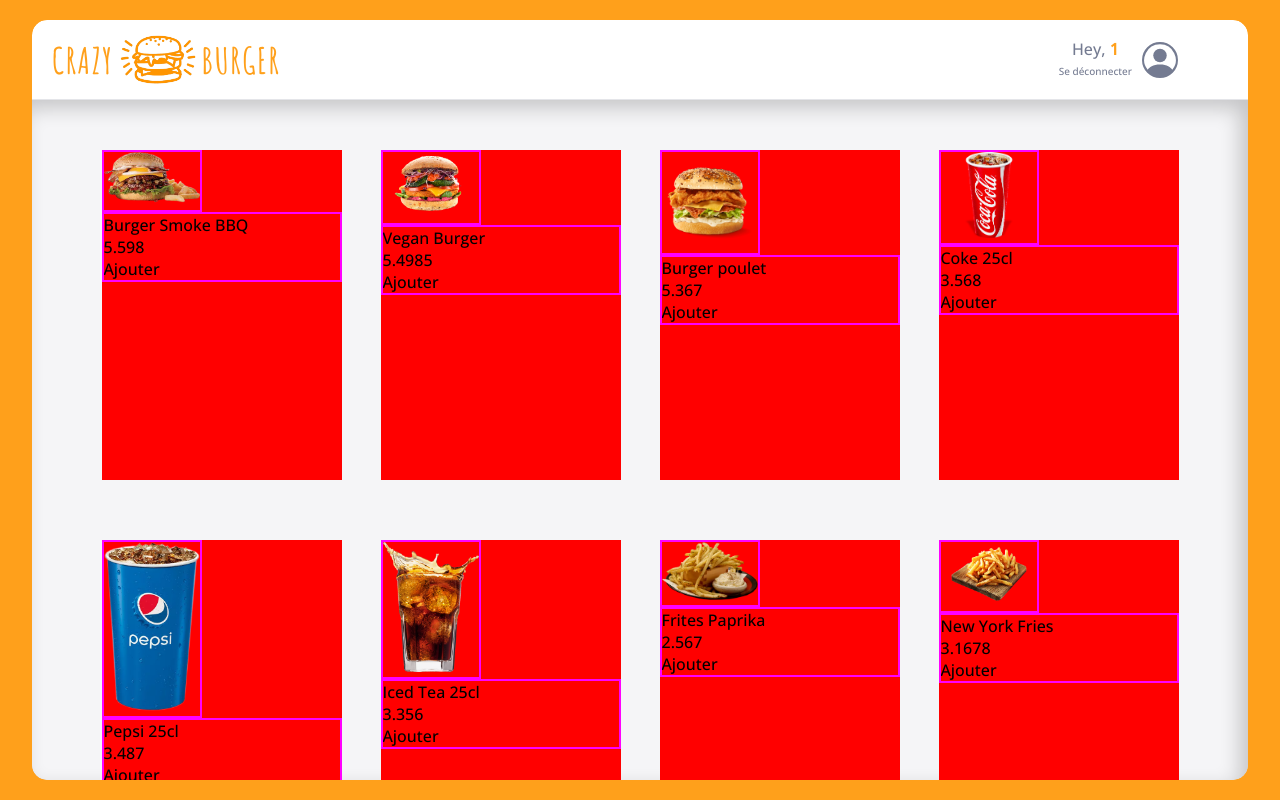
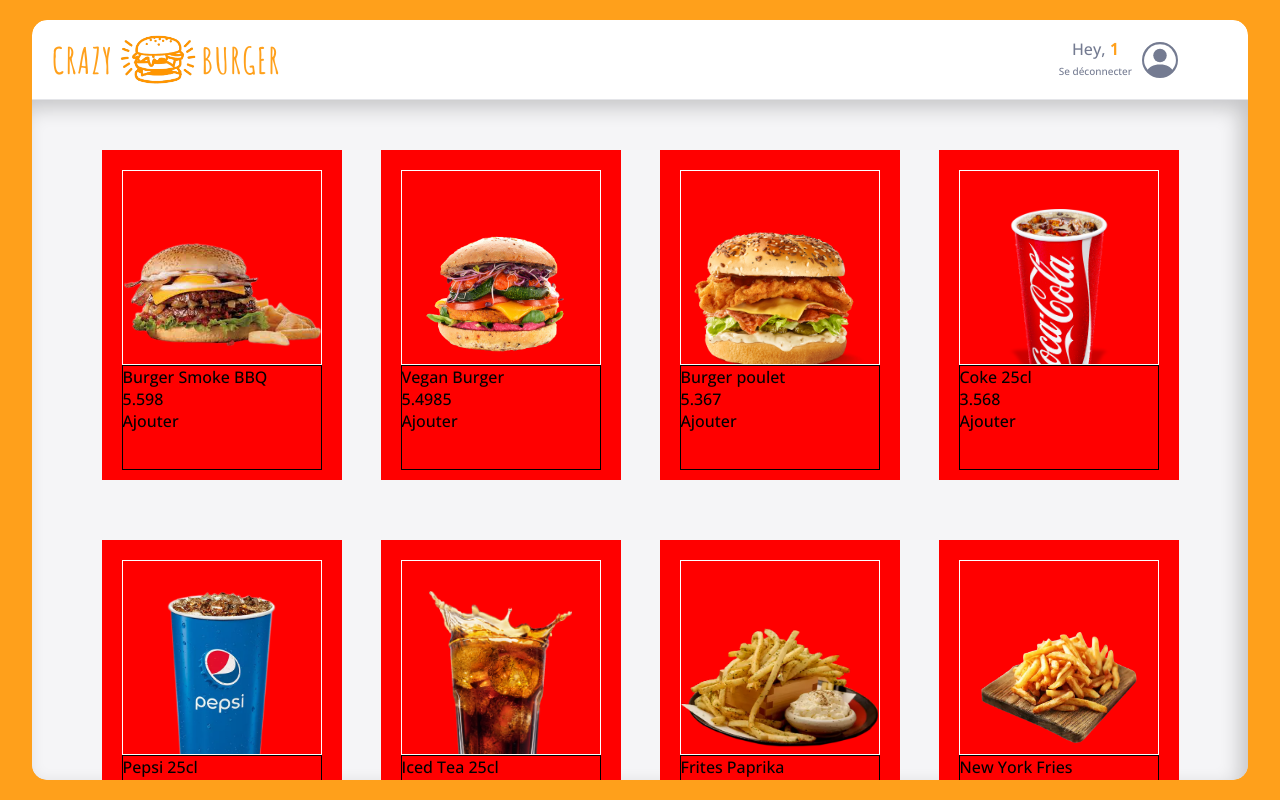
Before and after one commit to Samy572/burger-shop, a React (Vite) app: page /order/1 in a window 1280 px wide. Built offline with nearby package versions, Linux system fonts and the light colour scheme.

Commit message:
F05 OrderPage > Product > Add image layout

```diff
--- a/src/components/pages/order/Main/Menu.jsx
+++ b/src/components/pages/order/Main/Menu.jsx
@@ -31,24 +31,5 @@ const MenuStyled = styled.div`
 	overflow-y: auto;
 	padding: 50px 50px 150px;
 	justify-items: center;
-	flex-wrap: wrap;
 	box-shadow: -8px 8px 20px 0px rgba(0, 0, 0, 20%) inset;
-	.produit {
-		background-color: red;
-		height: 330px;
-		width: 240px;
-		.image {
-			border: fuchsia 2px solid;
-			width: 100px;
-			height: auto;
-		}
-		img {
-			width: 100%;
-			height: 100%;
-			object-fit: cover;
-		}
-		.description {
-			border: solid 2px fuchsia;
-		}
-	}
 `;
--- a/src/components/pages/order/Main/Product.jsx
+++ b/src/components/pages/order/Main/Product.jsx
@@ -1,16 +1,43 @@
+import styled from 'styled-components';
+
 export default function Product({ title, imageSource, price }) {
 	return (
-		<div className="produit">
+		<ProductStyled className="produit">
 			<div className="image">
 				<img src={imageSource} alt={title} />
 			</div>
 			<div className="info-text">
+				<div className="title">{title}</div>
 				<div className="description">
-					<div className="title">{title}</div>
 					<div className="price">{price}</div>
 					<div className="add-button">Ajouter</div>
 				</div>
 			</div>
-		</div>
+		</ProductStyled>
 	);
 }
+
+const ProductStyled = styled.div`
+	display: grid;
+	grid-template-rows: 65% 1fr;
+	background-color: red;
+	height: 330px;
+	width: 240px;
+	padding: 20px 20px 10px 20px;
+	.image {
+		border: white 1px solid;
+		width: 100%;
+		height: auto;
+	}
+	img {
+		margin-top: 30px;
+		width: 100%;
+		height: 100%;
+		object-fit: contain;
+	}
+	.title {
+	}
+	.info-text {
+		border: solid 1px black;
+	}
+`;
```
